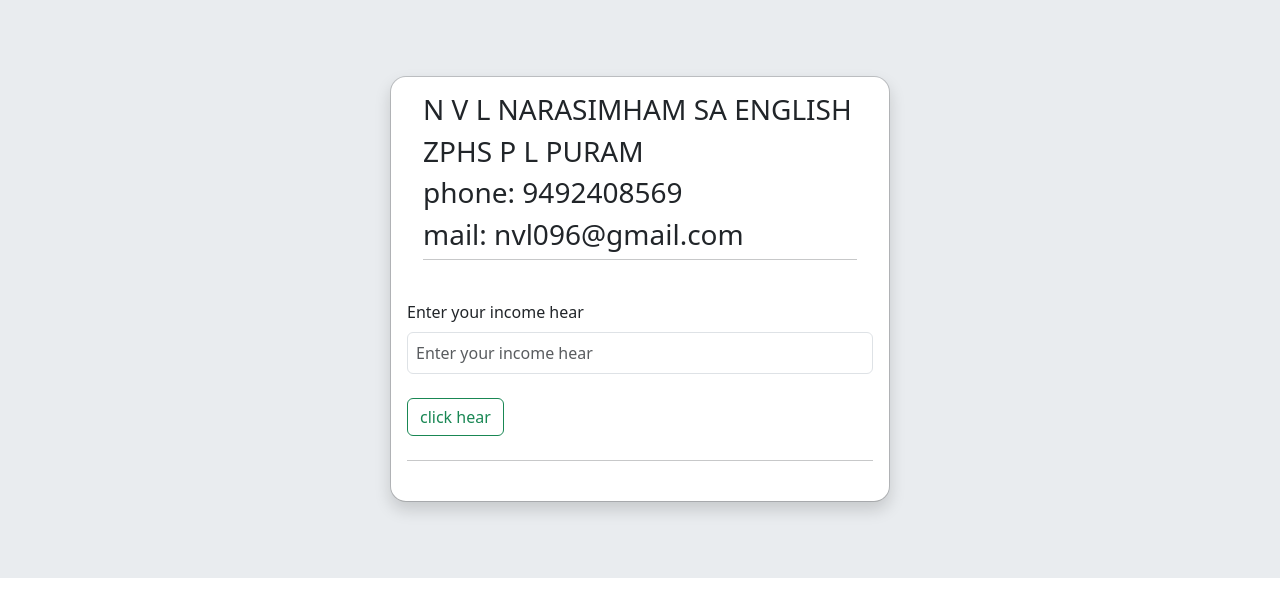
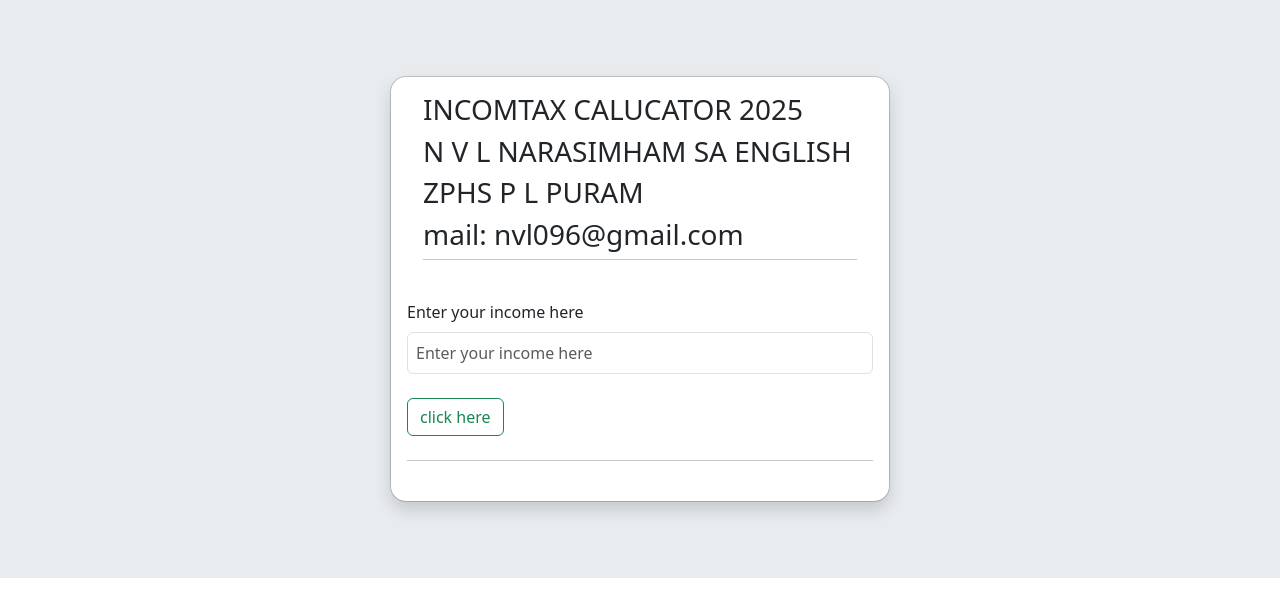
Before and after one commit to cave0/incomtax, a plain HTML site: page index.html in a window 1280 px wide. Drawn offline with nearby package versions, Linux system fonts and the light colour scheme.

Commit message:
Update index.html

```diff
--- a/index.html
+++ b/index.html
@@ -14,17 +14,17 @@
            <div class="modal-body p- pt-0">
             <div>
               <div class="form-floating mb-3 center p-3">
+                <h3> INCOMTAX CALUCATOR 2025 </h3>
                 <h3> N V L NARASIMHAM SA ENGLISH </h3>
                 <h3> ZPHS P L PURAM</h3>
-                <h3>phone: 9492408569</h3>
                 <h3>mail: nvl096@gmail.com</h3>
                 <hr class="my-2">
               </div>
               <div>
-                <label for="exampleInputNumber" class="form-label">Enter your income hear</label>
-                <input type="number" class="form-control p-2" id="taxIncome" placeholder="Enter your income hear" required>
+                <label for="exampleInputNumber" class="form-label">Enter your income here</label>
+                <input type="number" class="form-control p-2" id="taxIncome" placeholder="Enter your income here" required>
                 <br />
-                <button class="btn btn-outline-success" onclick="incomeOld() , incomeNew() ">click hear</button>
+                <button class="btn btn-outline-success" onclick="incomeOld() , incomeNew() ">click here</button>
               <small class="text-body-secondary"></small>
               <h2 class="fs-5 fw-bold mb-3">
                 <div class="result" id="resultOld"></div>
```
